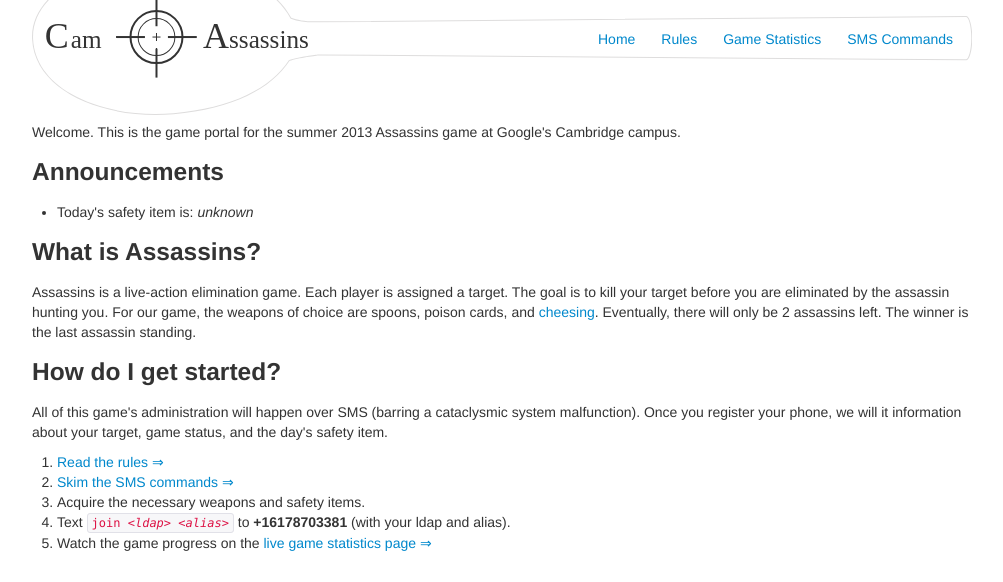
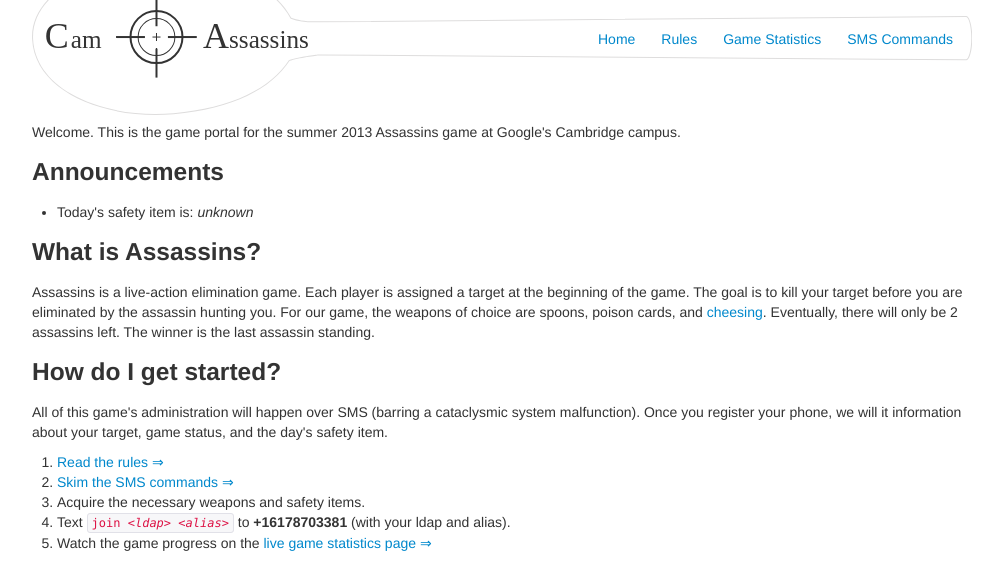
Before and after one commit to ihartwig/camassassins, a Django app: page / in a window 1280 px wide. Shown: the top 582 px of the page, without its empty margins (138-1141 px from the left). Run offline with Django 3.2, Linux system fonts and the light colour scheme; parts of the project's set-up code (start-up, migrations or seed data) failed here and were passed over; some libraries are stand-ins or nearby versions.

Commit message:
adjust index wording

```diff
--- a/template/staticpage/index.html
+++ b/template/staticpage/index.html
@@ -9,7 +9,7 @@
   <li>Today's safety item is: <i>unknown</i></li>
 </ul>
 <h3>What is Assassins?</h3>
-<p>Assassins is a live-action elimination game. Each player is assigned a target. The goal is to kill your target before you are eliminated by the assassin hunting you. For our game, the weapons of choice are spoons, poison cards, and <a href="://go/cheese">cheesing</a>. Eventually, there will only be 2 assassins left. The winner is the last assassin standing.</p>
+<p>Assassins is a live-action elimination game. Each player is assigned a target at the beginning of the game. The goal is to kill your target before you are eliminated by the assassin hunting you. For our game, the weapons of choice are spoons, poison cards, and <a href="://go/cheese">cheesing</a>. Eventually, there will only be 2 assassins left. The winner is the last assassin standing.</p>
 <h3>How do I get started?</h3>
 <p>All of this game's administration will happen over SMS (barring a cataclysmic system malfunction). Once you register your phone, we will it information about your target, game status, and the day's safety item.</p>
 <ol>
```
